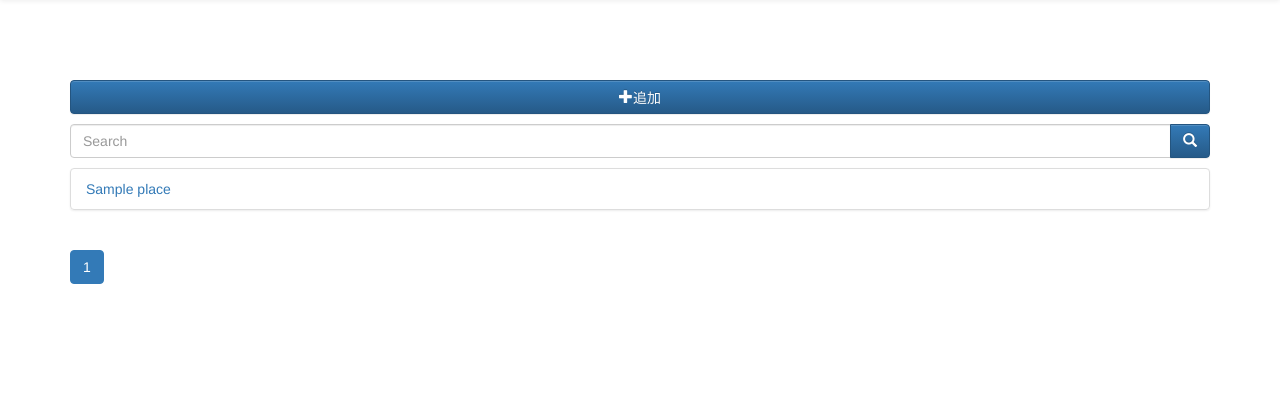
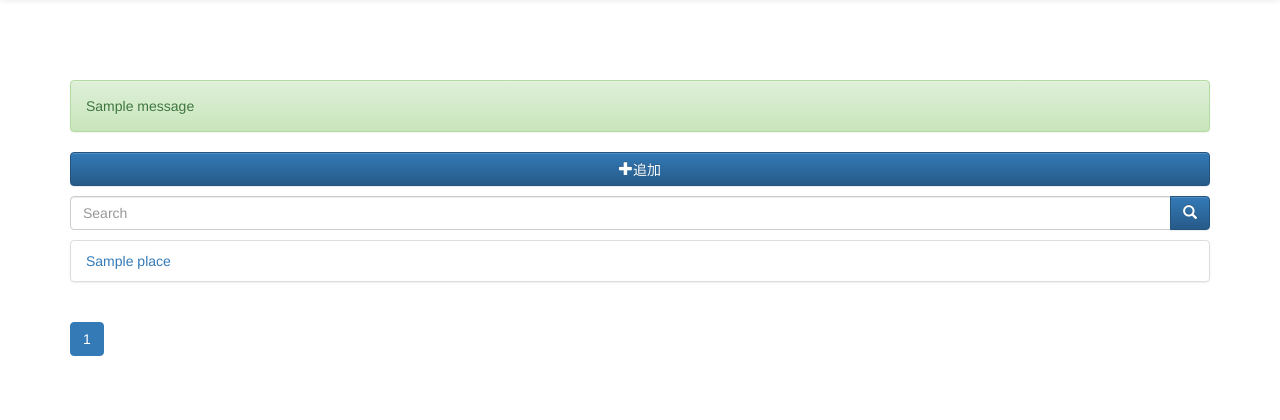
Before and after one commit to lighttiger2505/Religo, a Django app: page /religos/ in a window 1280 px wide. Shown: the part 50-470 px from the top of the page. Run offline with Django 3.2, Linux system fonts and the light colour scheme; a user stored in the database is signed in; tables that the repository leaves empty hold one stand-in row (values such as "Sample post"); one stand-in notice (Sample message) is shown; some libraries are stand-ins or nearby versions.

Commit message:
追加、更新時の完了メッセージを表示

```diff
--- a/Religo/settings.py
+++ b/Religo/settings.py
@@ -177,3 +177,5 @@ except Exception:
     info = sys.exc_info()
     msg = 'Unexpected error:' + info
     print
+
+MESSAGE_STORAGE = 'django.contrib.messages.storage.session.SessionStorage'
--- a/religos/templates/religos/index.html
+++ b/religos/templates/religos/index.html
@@ -7,6 +7,9 @@
 
 <div class="base-content">
     <div class="container">
+
+        <!-- Include message area -->
+        {% include "religos/message.html" %}
 
         <!-- Add command button -->
         <p>
--- /dev/null
+++ b/religos/templates/religos/message.html
@@ -0,0 +1,9 @@
+
+{% if messages %}
+{# <ul class="messages">#}
+    {% for message in messages %}
+    {# <li{% if message.tags %} class="alert alert-{{ message.tags }}"{% endif %}>{{ message }}</li>#}
+    <div{% if message.tags %} class="alert alert-{{ message.tags }}"{% endif %}>{{ message }}</div>
+    {% endfor %}
+{# </ul>#}
+{% endif %}
--- a/religos/views.py
+++ b/religos/views.py
@@ -11,6 +11,8 @@ from .forms import PlaceForm, PhotoForm, LoginForm, SignupForm
 from .models import Place, Photo
 from .google_vision import do_ocr
 from django.contrib.auth.models import User
+from django.contrib import messages
+from django.contrib.messages.views import SuccessMessageMixin
 
 
 class NameSearchMixin(object):
@@ -67,31 +69,34 @@ class DetailView(LoginRequiredMixin, DetailView):
     login_url = '/religos/home/'
 
 
-class EditView(LoginRequiredMixin, UpdateView):
+class EditView(LoginRequiredMixin, UpdateView, SuccessMessageMixin):
     model = Place
     template_name = 'religos/edit.html'
     form_class = PlaceForm
-    success_url = '/religos'
+    # success_url = '/religos'
+    success_message = '更新が完了しました。'
     login_url = '/religos/home/'
 
+    def form_valid(self, form):
+        messages.info(self.request, '更新が完了しました。')
+        return HttpResponseRedirect(reverse('religos:index'))
 
-class AddView(LoginRequiredMixin, CreateView):
+
+
+class AddView(LoginRequiredMixin, CreateView, SuccessMessageMixin):
     model = Place
     template_name = 'religos/add.html'
     form_class = PlaceForm
-    success_url = '/religos'
+    # success_url = '/religos'
+    success_message = '追加が完了しました。'
     login_url = '/religos/home/'
 
     def form_valid(self, form):
         place = form.save(commit=False)
         place.user = self.request.user
         place.save()
-
-        return HttpResponseRedirect(
-            reverse(
-                'religos:index'
-            )
-        )
+        messages.info(self.request, '追加が完了しました。')
+        return HttpResponseRedirect(reverse('religos:index'))
 
 
 def upload_file(request):
```
